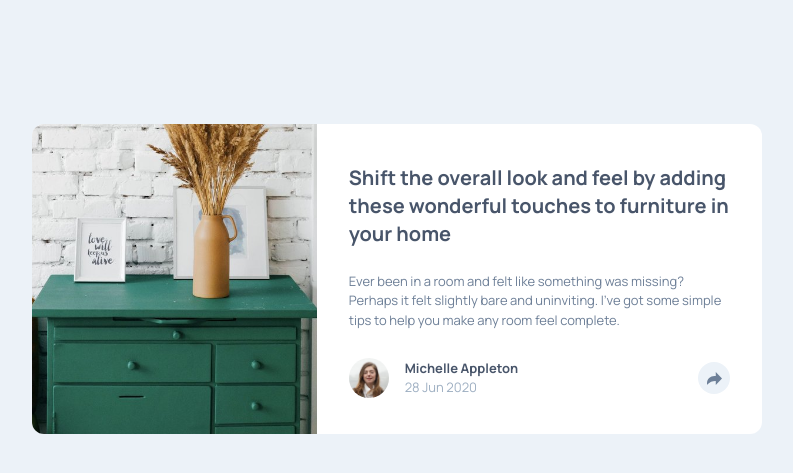
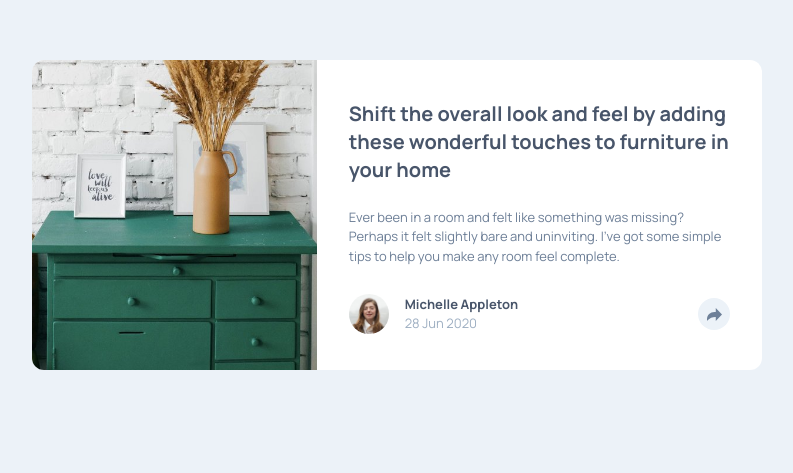
Before and after one commit to pauljomy/article-preview, a website built with Vite: page index.html in a window 1280 px wide. Shown: the part 185-658 px from the top of the page, without its empty margins (243-1036 px from the left). Built offline with nearby package versions, Linux system fonts and the light colour scheme.

Commit message:
updated the margin property

```diff
--- a/index.html
+++ b/index.html
@@ -8,7 +8,7 @@
     <title>Article Preview</title>
   </head>
   <body
-    class="mx-6 my-16 bg-background font-family-default flex flex-col justify-center min-h-screen items-center"
+    class="mx-6 bg-background font-family-default flex flex-col justify-center min-h-screen items-center"
   >
     <div
       class="bg-white rounded-xl flex flex-col md:flex-row md:max-w-152 xl:max-w-182.5"
```
